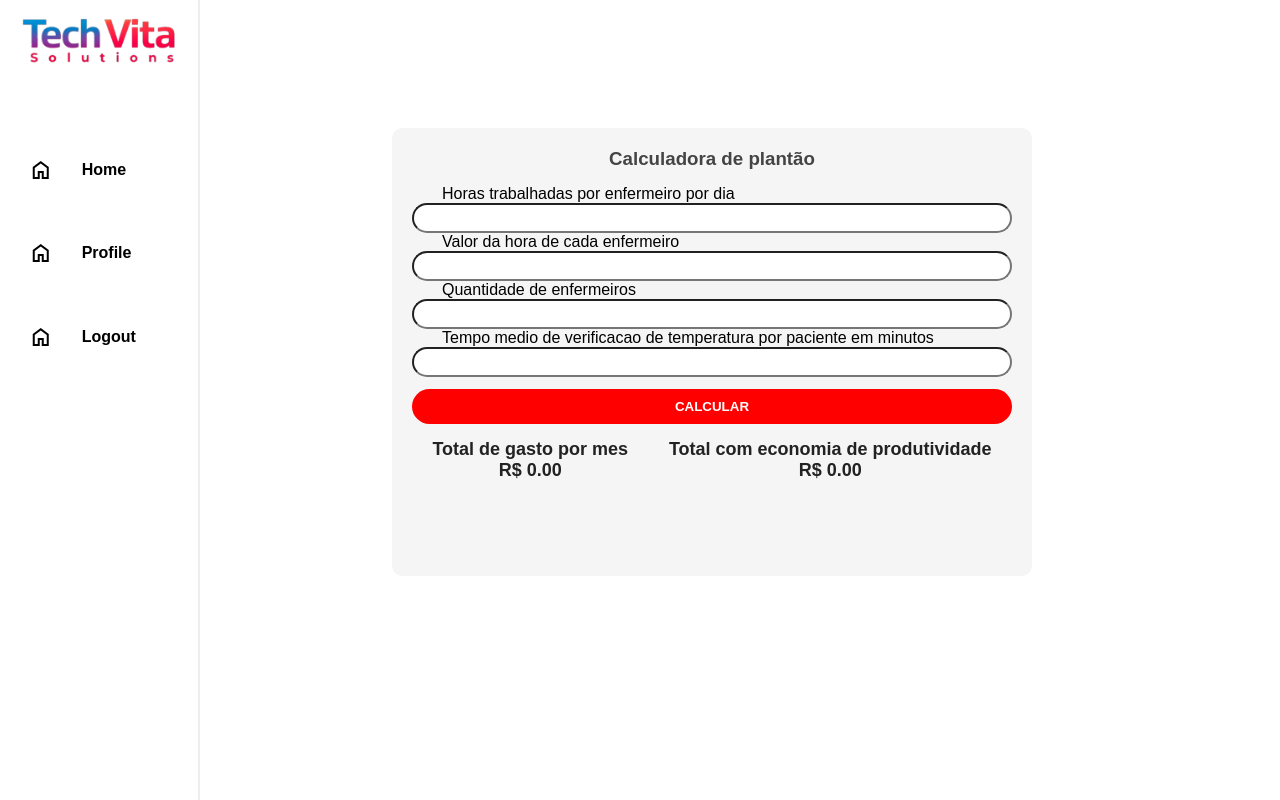
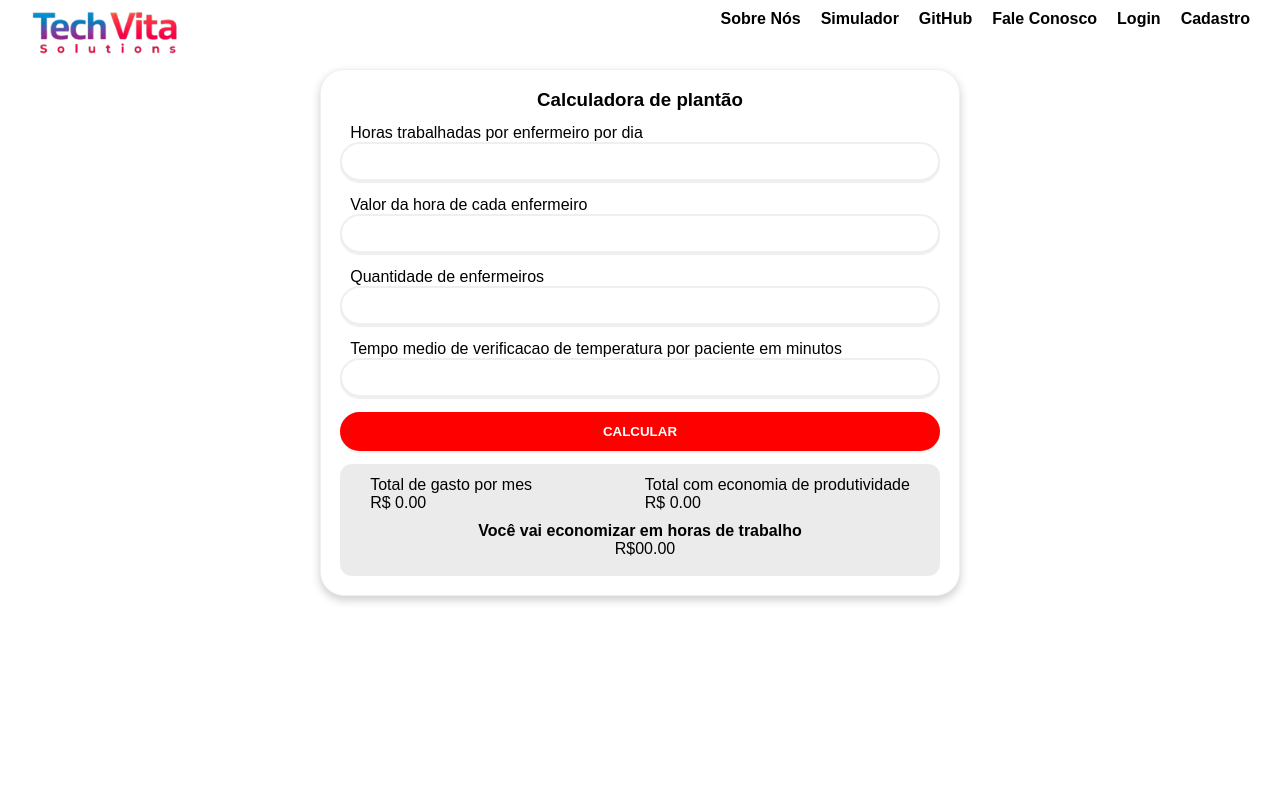
Before and after one commit to TawanLander/ProjetoPI-2026-01, a plain HTML site: page Site-Completo/Calculadora/calculadora.html in a window 1280 px wide. Drawn offline with nearby package versions, Linux system fonts and the light colour scheme; files whose address does not match are found by name.

Commit message:
Add files via upload

```diff
--- a/Site-Completo/Calculadora/calculadora.html
+++ b/Site-Completo/Calculadora/calculadora.html
@@ -13,37 +13,34 @@
     />
 
 <body>
-
-<div class="c_geral">
-<div class="sidebar">
-        <div class="logo">
-          <img src="../imgs/TechVita.png" />
-        </div>
-        <div class="navbar">
-          <a href="#">
-            <div class="nav">
-              <span class="material-symbols-outlined"> home </span>
-              <span class="link" onclick="window.location.href='../Site-Institucional/index.html'">Home</span>
-            </div>
-          </a>
-          <a href="#">
-            <div class="nav">
-              <span class="material-symbols-outlined"> home </span>
-              <span class="link">Profile</span>
-            </div>
-          </a>
-          <a href="#">
-            <div class="nav">
-              <span class="material-symbols-outlined"> home </span>
-              <span class="link">Logout</span>
-            </div>
-          </a>
-        </div>
-      </div>
+     <div id="container_header">
+        <img src="../imgs/TechVita.png">
+        <ul id="navbar">
+            <li>
+                <a href="#" id="link">Sobre Nós</a>
+            </li>
+            <li>
+                <a href="#">Simulador</a>
+            </li>
+            <li>
+                <a href="https://github.com/TawanLander/ProjetoPI-2026-01" id="link">GitHub</a>
+            </li>
+            <li>
+                <a href="#">Fale Conosco</a>
+            </li>
+            <li>
+                <a href="../Site-Cadastro/login.html">Login</a>
+            </li>
+            <li>
+                <a href="../Site-Cadastro/cadastro.html">Cadastro</a>
+            </li>
+        </ul>
+    </div>
 
 
-      <div class="card">
 
+
+        <div class="card">
 
 
 
@@ -67,14 +64,15 @@
             <input id="ipt_tempo" type="number">
         </div>
 
+         <button onclick="calcular()">CALCULAR</button>
 
 
 
     </div>
 
-    <button onclick="calcular()">CALCULAR</button>
 
     <div class="resultado">
+        <div class="resu">
         <div class="resultados">
             <label for="">Total de gasto por mes</label>
             <div id="total">R$ 0.00</div>
@@ -83,9 +81,13 @@
             <label for="">Total com economia de produtividade</label>
             <div id="totalC">R$ 0.00</div>
         </div>
+        </div>
+        <div class="f">
+            <h4>Você vai economizar em horas de trabalho</h4>
+            <span id="div_diferenca">R$00.00</span>
+        </div>
+     </div>
 
-     </div>
-     <div id="div_diferenca"></div>
 </div>
 
 
@@ -99,5 +101,6 @@
 
 
 </div>
+
 </body>
 </html>
--- a/Site-Completo/Calculadora/sources/script.js
+++ b/Site-Completo/Calculadora/sources/script.js
@@ -9,7 +9,7 @@ function calcular() {
     let totalComDesconto = totalConta - tempoEconomia;
     total.innerHTML = "R$ " + totalConta.toFixed(2);
     totalC.innerHTML = "R$ " + totalComDesconto.toFixed(2);
-    div_diferenca.innerHTML = totalConta - totalComDesconto;
+    div_diferenca.innerText = "R$ " + (totalConta - totalComDesconto);
 
 
 }
--- a/Site-Completo/Calculadora/sources/style.css
+++ b/Site-Completo/Calculadora/sources/style.css
@@ -3,6 +3,8 @@
   margin: 0;
   padding: 0;
   box-sizing: border-box;
+  border: none;
+  outline: none;
 }
 
 html, body {
@@ -19,17 +21,11 @@ a {
   color: inherit;
 }
 
-img {
-  max-width: 100%;
-  height: auto;
-}
-
 
 #container_header {
     display: flex;
     justify-content: space-between;
     padding: 10px;
-    border-bottom: 2px solid #eeeeee;
 
 }
 
@@ -58,129 +54,96 @@ img {
 }
 
 
-.sidebar{
-    display: flex;
 
-    flex-direction: column;
-    width: 200px;
-    height: 100vh;
-
-    border-right: 2px solid #eeeeee;
-}
-.navbar {
+    .card {
       display: flex;
       flex-direction: column;
-    gap: 20px;
-    margin-top: 20%;
-    width: 100%;
+      align-items: center;
+      gap: 1dvw;
+      background-color: rgb(255, 255, 255);
+      box-shadow: 0 4px 10px rgba(0, 0, 0, 0.2);
+      max-width: 50dvw;
+      margin-left: 25dvw;
+      padding:1.5%;
+      border: 1px solid rgb(240, 240, 240);
+      border-radius: 24px;
     }
-
-.navbar a {
-    display: flex;
-    align-items: center;
-    justify-content: center;
-    text-decoration: none;
-    color: black;
-    font-weight: bold;
-    width: 100%;
-    height: 100%;
-}
-
-
-
-.nav{
-    display: flex;
-    justify-content: start;
-    align-items: center;
-    gap: 20px;
-    margin-top: 20%;
-    width: 100%;
-    height: 100%;
-    padding-left: 10%;
-    transition: 0.5s;
-}
-.nav:hover{
-    background-color: rgb(232, 232, 232);
-}
-.c_geral{
-    display: flex;
-    flex-direction: row;
-    width: 100%;
-    height: 100%;
-}
-.c_cards {
-    display: grid;
-    grid-template-columns: repeat(auto-fill, minmax(300px, 1fr));
-    gap: 10px;
-    width: 100%;
-    padding: 10%;
-}
-img{
-    margin-top: 5%;
-    transform: scale(0.8);
-}
-
-
-    .card {
-        background: #f5f5f5;
-        padding: 20px;
-        border-radius: 10px;
-        width: 50dvw;
-        height: 35dvw;
-        text-align: center;
-        margin-left: 15dvw;
-        margin-top: 10dvw;
-    }
-    span{
-        margin-left: 5%;
-    }
-
-    h3 {
-        margin-bottom: 15px;
-        color: #444;
-    }
-
 
     .laps{
       display: flex;
       flex-direction: column;
-        justify-content: start;
-        align-items: center;
-        align-items: start;
-    }
-
-    input {
-        border-radius: 20px;
-        width: 100%;
-        height: 30px;
 
     }
 
+    .inputs {
+      display: flex;
+      flex-direction: column;
+      gap: 15px;
+      width: 100%;
+    }
+    input{
+      border: 1px solid rgb(235, 235, 235);
+      box-shadow: 0 2px 1px rgba(174, 174, 174, 0.2);
+      text-align: start;
+      padding: 10px;
+      border-radius: 24px;
+      border: 2px solid rgb(239, 239, 239);
+    }
+    input:focus{
+
+      box-shadow: 0 4px 1px rgba(73, 73, 73, 0.2);
+      border: 2px solid rgb(150, 150, 150);
+    }
+
     button {
-        margin-top: 15px;
+       width: 100%;
+       box-shadow: 0 2px 1px rgba(174, 174, 174, 0.2);
        padding: 10px;
-        border-radius: 20px;
+       border-radius: 24px;
        border: none;
-        background: red;
+       background-color: red;
        color: white;
        font-weight: bold;
-        cursor: pointer;
-        width:100%;
        transition: 0.3s;
-        margin-top: 2%;
+       border: solid 2px red;
+       box-sizing: border-box;
       }
     button:hover{
-        background-color: rgb(209, 0, 0);
-        color: rgb(255, 255, 255);
+       background-color: white;
+       color: red;
+       box-shadow: 0 4px 1px rgba(73, 73, 73, 0.2);
        transition: 0.3s;
+       border: solid 2px red;
 
     }
     .resultado {
+      background-color: rgba(220, 220, 220, 0.563);
+      display: flex;
+      flex-direction: column;
+      width: 100%;
+      align-items: center;
+      justify-content: space-around;
+      border-radius: 12px;
+      padding-top: 2%;
+      gap: 10px;
+      padding-bottom: 3%;
+    }
+    .resu{
+      padding-left: 5%;
+      padding-right: 5%;
+      display: flex;
+      justify-content: space-between;
+      width: 100%;
 
+    }
+    .f{
       display: flex;
-        justify-content: space-around;
-        margin-top: 15px;
-        font-size: 18px;
-        font-weight: bold;
-        color: #222;
+      flex-direction: column;
+      align-items: center;
+      justify-content: center;
+      width: 100%;
+
     }
+    span{
+      margin-left: 10px;
+    }
```
Lines whose indentation alone changed are shown as unchanged.
